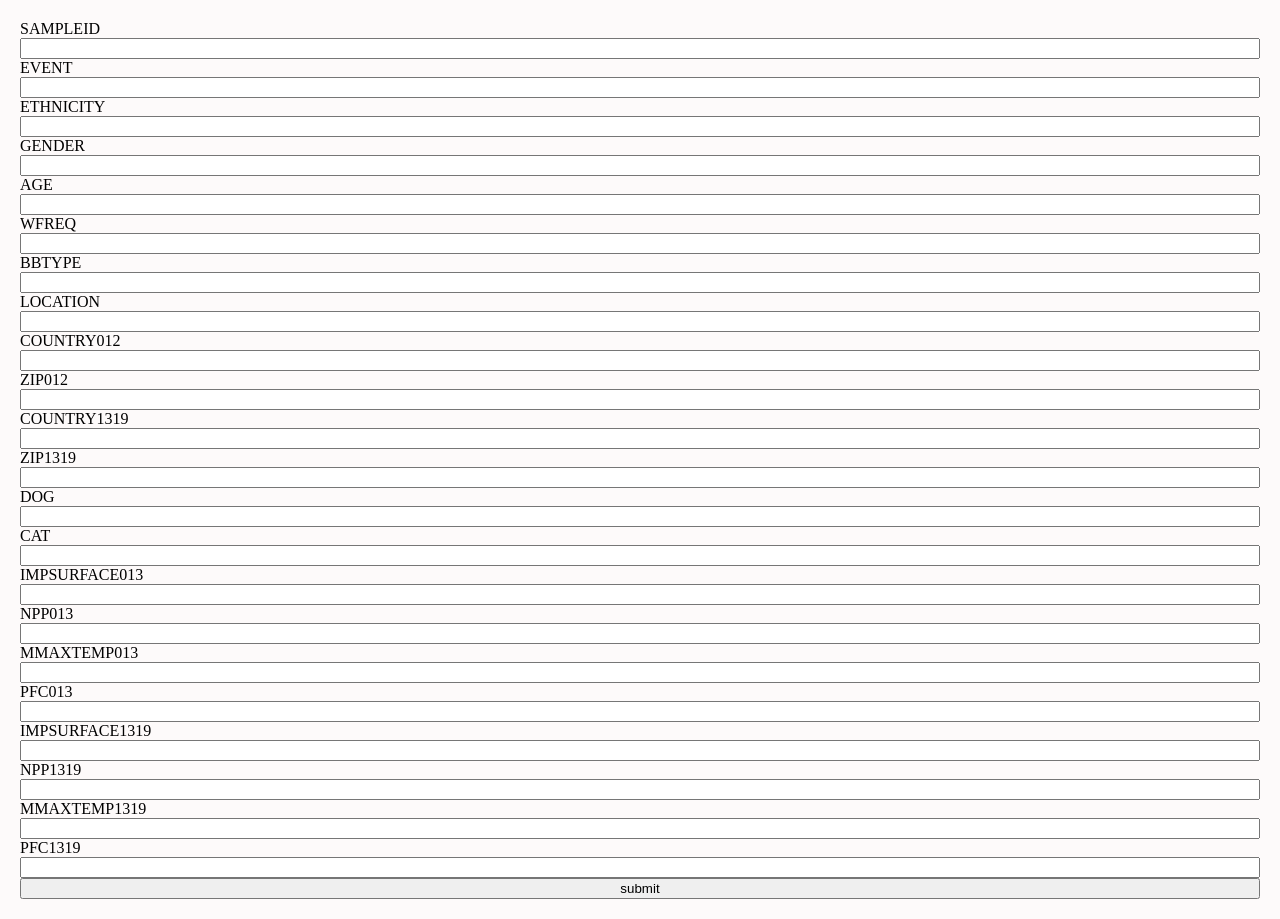
After one commit to Gryazzz/Interactive_dashboard_Flask-JS, a Flask app: page /enter in a window 1280 px wide. The commit adds this page. Run offline with Flask 2, Linux system fonts and the light colour scheme.

Commit message:
add data entry

```diff
--- a/bb_app/app.py
+++ b/bb_app/app.py
@@ -3,12 +3,13 @@ from sqlalchemy import create_engine
 from sqlalchemy.ext.automap import automap_base
 from flask_sqlalchemy import SQLAlchemy
 import os
+import time
 
 file_path = os.path.abspath(os.getcwd()) + "/bb_app/db/belly_button_biodiversity.sqlite"
 
 # engine = create_engine("sqlite:///db/belly_button_biodiversity.sqlite") or create_engine(os.environ.get('DATABASE_URL', ''))
-engine = create_engine('sqlite:///'+ file_path) or os.environ.get('DATABASE_URL', '')
-print(engine)
+# engine = create_engine('sqlite:///'+ file_path) or os.environ.get('DATABASE_URL', '') #for flask
+# print(engine)
 
 app = Flask(__name__)
 
@@ -40,7 +41,7 @@ def home():
 def get_names():
     # from functions import find_col_names # for local hosting only
     from bb_app.functions import find_col_names # for flask app
-    names = find_col_names(engine, 'samples')
+    names = find_col_names(db.engine, 'samples')
 
     return jsonify(names)
 
@@ -62,7 +63,7 @@ def get_otu():
 def metaData_sample(sample):
     # from functions import metasample # for local hosting only
     from bb_app.functions import metasample # for flask app
-    metaData = metasample(engine, sample)
+    metaData = metasample(db.engine, sample)
 
     return jsonify(metaData)
 
@@ -73,7 +74,7 @@ def washing_frequency(sample):
     # from functions import find_col_names # for local hosting only
     from bb_app.functions import find_col_names
 
-    if sample in find_col_names(engine, 'samples'):
+    if sample in find_col_names(db.engine, 'samples'):
         form_sample = int(sample[3:])
         frequency = int(db.session.query(Samples_metadata.WFREQ).\
         filter(Samples_metadata.SAMPLEID == form_sample).all()[0][0])
@@ -88,8 +89,8 @@ def otu_value(sample):
     # from functions import find_col_names # for local hosting only
     from bb_app.functions import find_col_names
 
-    if sample in find_col_names(engine, 'samples'):
-        fetch = engine.execute(f'select "{sample}", otu_id from samples where "{sample}" > 0 order by "{sample}" desc' ).fetchall()
+    if sample in find_col_names(db.engine, 'samples'):
+        fetch = db.engine.execute(f'select "{sample}", otu_id from samples where "{sample}" > 0 order by "{sample}" desc' ).fetchall()
         val, ids = zip(*fetch)
         values_otu = [dict(otu_ids=list(ids), sample_values=list(val))]
 
@@ -99,6 +100,51 @@ def otu_value(sample):
         return f'There is no sample named {sample} in our dataset'
 
 
+# check if data can be entered to db (terrible code)
+@app.route("/enter", methods=["GET", "POST"])
+def enter():
+    if request.method == "POST":
+
+        SAMPLEID = int(request.form['SAMPLEID'])
+        EVENT = request.form['EVENT']
+        ETHNICITY = request.form['ETHNICITY']
+        GENDER = request.form['GENDER']
+        AGE = int(request.form['AGE'])
+        WFREQ = int(request.form['WFREQ'])
+        BBTYPE = request.form['BBTYPE']
+        LOCATION = request.form['LOCATION']
+        COUNTRY012 = request.form['COUNTRY012']
+        ZIP012 = int(request.form['ZIP012'])
+        COUNTRY1319 = request.form['COUNTRY1319']
+        ZIP1319 = int(request.form['ZIP1319'])
+        DOG = request.form['DOG']
+        CAT = request.form['CAT']
+        IMPSURFACE013 = int(request.form['IMPSURFACE013'])
+        NPP013 = int(float(request.form['NPP013']))
+        MMAXTEMP013 = int(float(request.form['MMAXTEMP013']))
+        PFC013 = int(float(request.form['PFC013']))
+        IMPSURFACE1319 = int(request.form['IMPSURFACE1319'])
+        NPP1319 = int(float(request.form['NPP1319']))
+        MMAXTEMP1319 = int(float(request.form['MMAXTEMP1319']))
+        PFC1319 = int(float(request.form['PFC1319']))
+
+
+        sample_data = Samples_metadata(SAMPLEID=SAMPLEID, EVENT=EVENT, ETHNICITY=ETHNICITY, GENDER=GENDER,\
+        AGE=AGE, WFREQ=WFREQ, BBTYPE=BBTYPE, LOCATION=LOCATION, COUNTRY012=COUNTRY012, ZIP012=ZIP012,\
+        COUNTRY1319=COUNTRY1319, ZIP1319=ZIP1319, DOG=DOG, CAT=CAT, IMPSURFACE013=IMPSURFACE013, NPP013=NPP013,\
+        MMAXTEMP013=MMAXTEMP013, PFC013=PFC013, IMPSURFACE1319=IMPSURFACE1319, NPP1319=NPP1319, MMAXTEMP1319=MMAXTEMP1319, PFC1319=PFC1319)
+
+        db.session.add(sample_data)
+
+        # time.sleep(5)
+
+        db.session.commit()
+
+        return redirect('/', code=302)
+
+    return render_template("form.html")
+
+
 if __name__ == "__main__":
     # app.jinja_env.auto_reload = True
     # app.config['TEMPLATES_AUTO_RELOAD'] = True
--- a/bb_app/static/styles/main.css
+++ b/bb_app/static/styles/main.css
@@ -169,3 +169,10 @@ select {
     border: 1px, solid, rgb(75, 66, 66);
 
 }
+
+/* FORM---------------------------------- */
+form {
+    display: flex;
+    flex-direction: column;
+    padding: 20px;
+}
--- /dev/null
+++ b/bb_app/templates/form.html
@@ -0,0 +1,88 @@
+<!DOCTYPE html>
+<html>
+<head>
+    <meta charset="utf-8" />
+    <meta http-equiv="X-UA-Compatible" content="IE=edge">
+    <title>Bacteriofags</title>
+    <meta name="viewport" content="width=device-width, initial-scale=1">
+    <link rel="stylesheet" type="text/css" media="screen" href="{{ url_for('static', filename='styles/main.css') }}"/>
+    <link rel="shortcut icon" href="{{ url_for('static', filename='images/bromelia.ico') }}">
+</head>
+<body>
+    <form method="POST" action="/enter">
+
+        <label for="inputName">SAMPLEID</label>
+        <input type="text" name="SAMPLEID">
+
+        <label for="inputAge">EVENT</label>
+        <input type="text" name="EVENT">
+
+        <label for="inputAge">ETHNICITY</label>
+        <input type="text" name="ETHNICITY">
+
+        <label for="inputAge">GENDER</label>
+        <input type="text" name="GENDER">
+
+        <label for="inputName">AGE</label>
+        <input type="text" name="AGE">
+
+        <label for="inputAge">WFREQ</label>
+        <input type="text" name="WFREQ">
+
+        <label for="inputAge">BBTYPE</label>
+        <input type="text" name="BBTYPE">
+
+        <label for="inputAge">LOCATION</label>
+        <input type="text" name="LOCATION">
+
+        <label for="inputName">COUNTRY012</label>
+        <input type="text" name="COUNTRY012">
+
+        <label for="inputAge">ZIP012</label>
+        <input type="text" name="ZIP012">
+
+        <label for="inputAge">COUNTRY1319</label>
+        <input type="text" name="COUNTRY1319">
+
+        <label for="inputAge">ZIP1319</label>
+        <input type="text" name="ZIP1319">
+
+        <label for="inputName">DOG</label>
+        <input type="text" name="DOG">
+
+        <label for="inputAge">CAT</label>
+        <input type="text" name="CAT">
+
+        <label for="inputAge">IMPSURFACE013</label>
+        <input type="text" name="IMPSURFACE013">
+
+        <label for="inputAge">NPP013</label>
+        <input type="text" name="NPP013">
+
+        <label for="inputAge">MMAXTEMP013</label>
+        <input type="text" name="MMAXTEMP013">
+
+        <label for="inputAge">PFC013</label>
+        <input type="text" name="PFC013">
+
+        <label for="inputAge">IMPSURFACE1319</label>
+        <input type="text" name="IMPSURFACE1319">
+
+        <label for="inputAge">NPP1319</label>
+        <input type="text" name="NPP1319">
+
+        <label for="inputAge">MMAXTEMP1319</label>
+        <input type="text" name="MMAXTEMP1319">
+
+        <label for="inputAge">PFC1319</label>
+        <input type="text" name="PFC1319">
+
+        <input type="submit" value="submit">
+    </form>
+
+
+
+    <!-- <script src="https://cdn.plot.ly/plotly-latest.min.js"></script> -->
+    <script src="{{ url_for('static', filename='js/app.js') }}"></script>
+</body>
+</html>
```
Also changed, not shown: bb_app/db/belly_button_biodiversity.sqlite.
